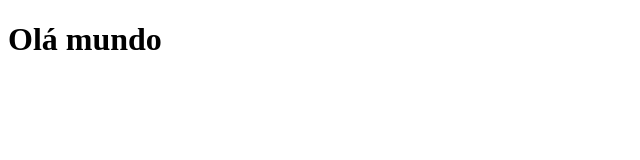
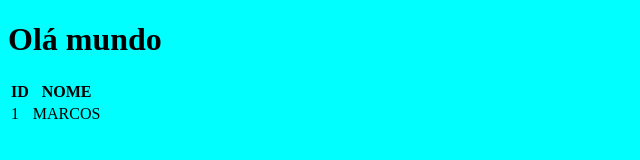
Before and after one commit to luandoliveira/getag-work, a plain HTML site: page index.html in a window 1280 px wide. Shown: the whole page, without its empty margins (0-640 px from the left). Drawn offline with Linux system fonts and the light colour scheme.

Commit message:
alteração da index

```diff
--- a/index.html
+++ b/index.html
@@ -4,8 +4,23 @@
     <meta charset="UTF-8">
     <meta name="viewport" content="width=device-width, initial-scale=1.0">
     <title>Document</title>
+    <link rel="stylesheet" href="style.css">
 </head>
 <body>
     <h1>Olá mundo</h1>
+    <table>
+        <thead>
+            <tr>
+                <th>ID</th>
+                <th>NOME</th>
+            </tr>
+        </thead>
+        <tbody>
+            <tr>
+                <td>1</td>
+                <td>MARCOS</td>
+            </tr>
+        </tbody>
+    </table>
 </body>
 </html>
```
